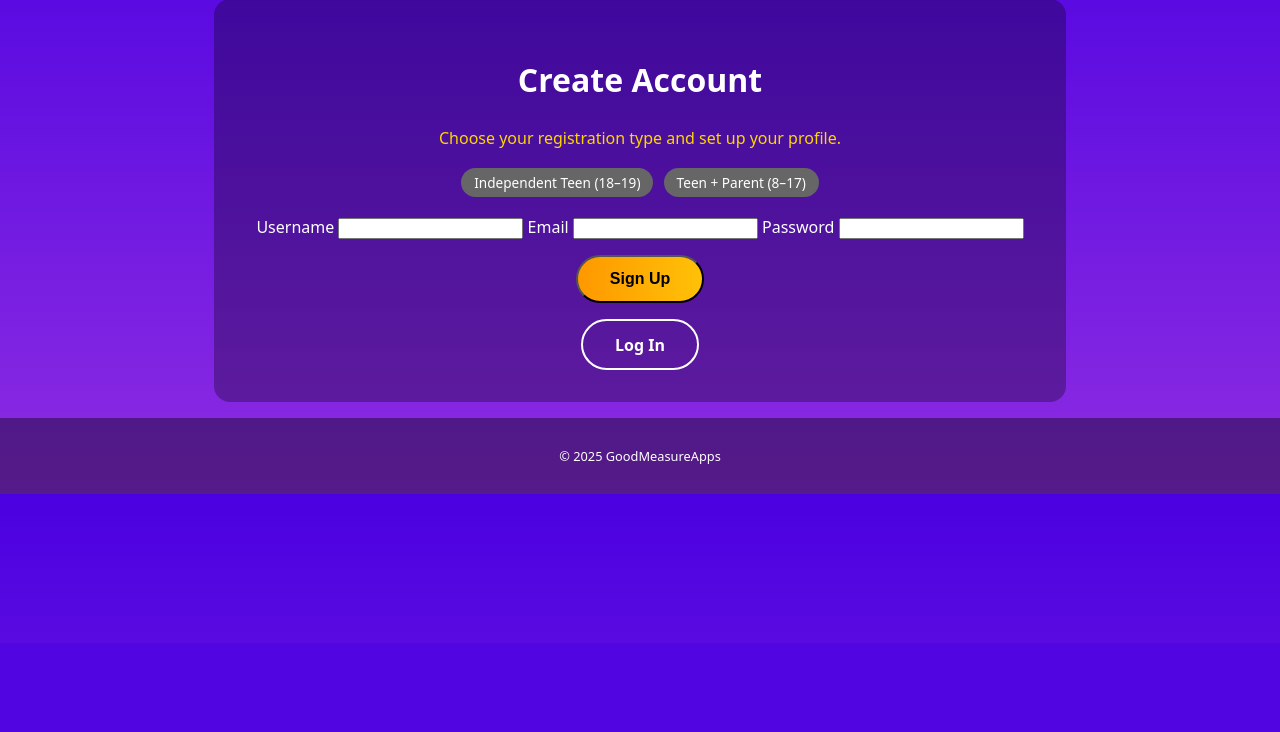
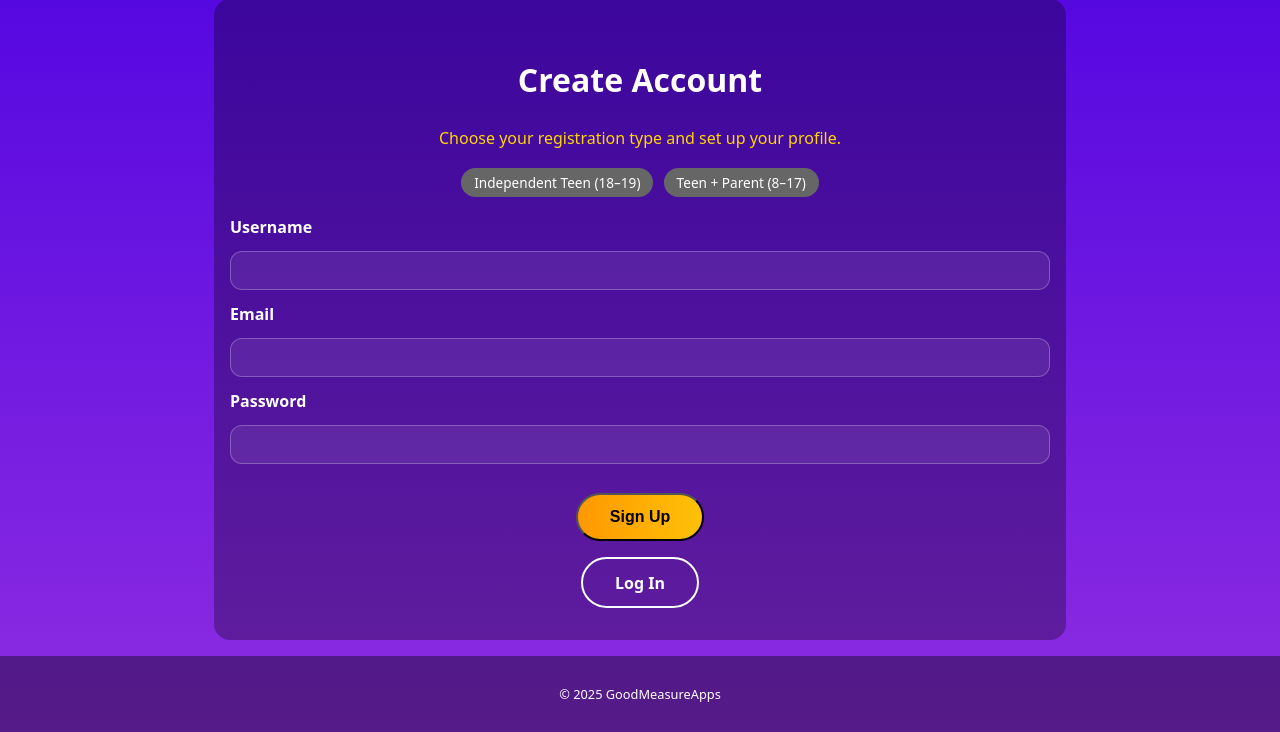
Before and after one commit to Goodmeasureapps/mentor-me-app, a Flask app: page /register in a window 1280 px wide. Shown: the part 157-889 px from the top of the page. Before the commit the page ends 651 px from the top, so only its background shows below. Run offline with Flask 3, Linux system fonts and the light colour scheme.

Commit message:
Update styles.css

```diff
--- a/static/styles.css
+++ b/static/styles.css
@@ -135,3 +135,29 @@ body.mm-bg {
   padding: 1rem;
   background: rgba(0,0,0,0.4);
 }
+
+/* --- Forms --- */
+.mm-form {
+  display: grid;
+  gap: 0.8rem;
+  text-align: left;
+  margin-top: 0.5rem;
+}
+
+.mm-label {
+  font-weight: 600;
+}
+
+.mm-input {
+  padding: 0.7rem 0.9rem;
+  border-radius: 12px;
+  border: 1px solid rgba(255,255,255,0.25);
+  background: rgba(255,255,255,0.08);
+  color: #fff;
+  outline: none;
+}
+
+.mm-input:focus {
+  border-color: #ffd600;
+  box-shadow: 0 0 0 3px rgba(255,214,0,0.25);
+}
```
